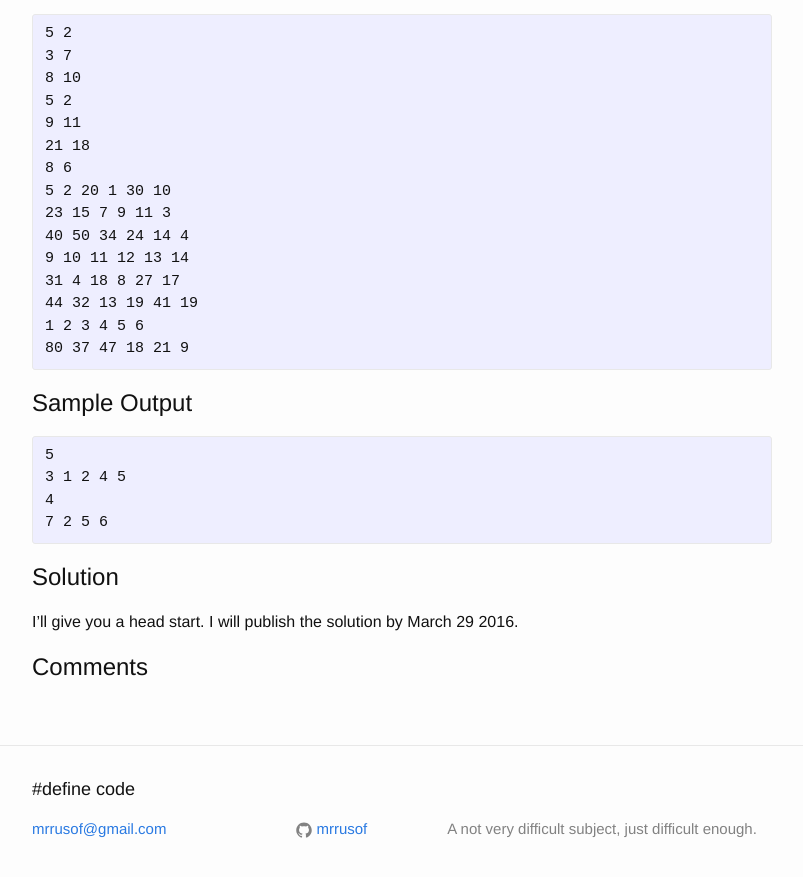
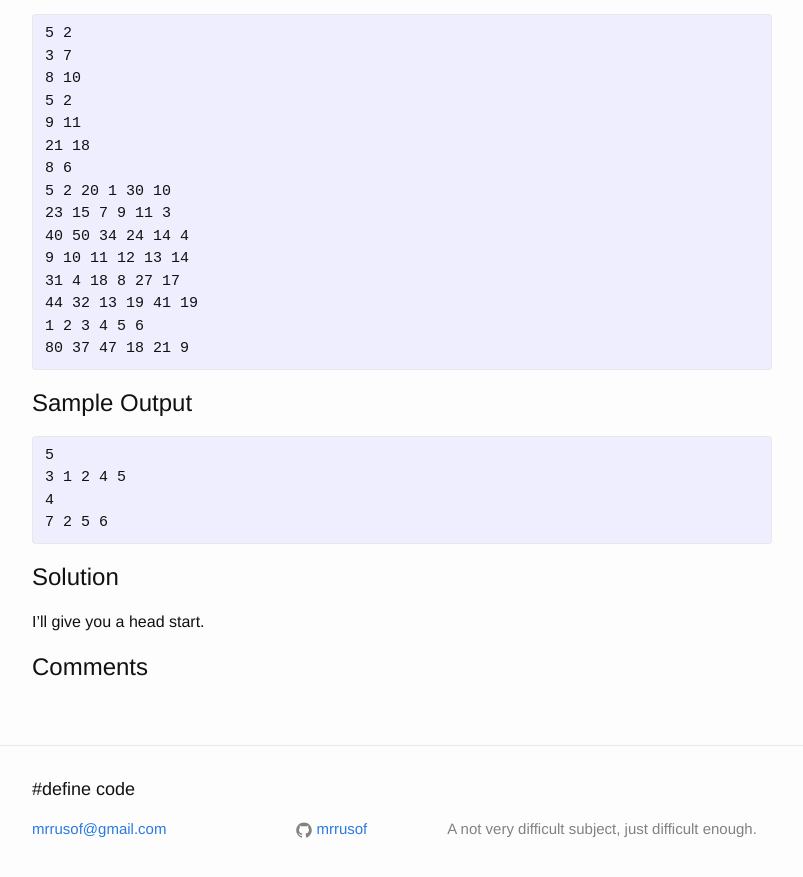
Before and after one commit to mrrusof/mrrusof.github.io, a Jekyll site: the page built from _posts/2016-03-25-stacking-boxes.markdown, in a window 1280 px wide and 900 px high, scrolled down 1602 px. Shown: the top 877 px of the window, without its empty margins (238-1041 px from the left). Built offline with Jekyll 4.4.1, drawn with Linux system fonts in a browser that asks for light colours; comment, search, counter and statistics services are not loaded.

Commit message:
Remove promise for March 29 because I haven't found time to explain answer for 103.

```diff
--- a/_posts/2016-03-25-stacking-boxes.markdown
+++ b/_posts/2016-03-25-stacking-boxes.markdown
@@ -117,7 +117,7 @@ can be output.
 
 # Solution
 
-I'll give you a head start. I will publish the solution by March 29 2016.
+I'll give you a head start.
 
 # Comments
 
```
